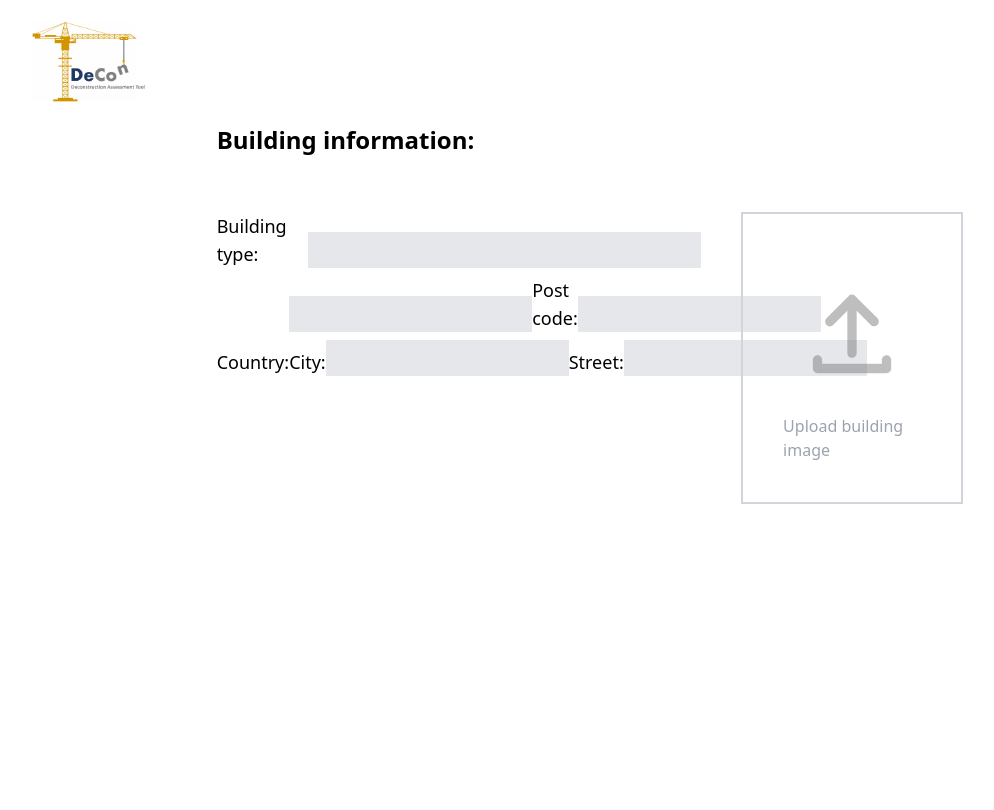
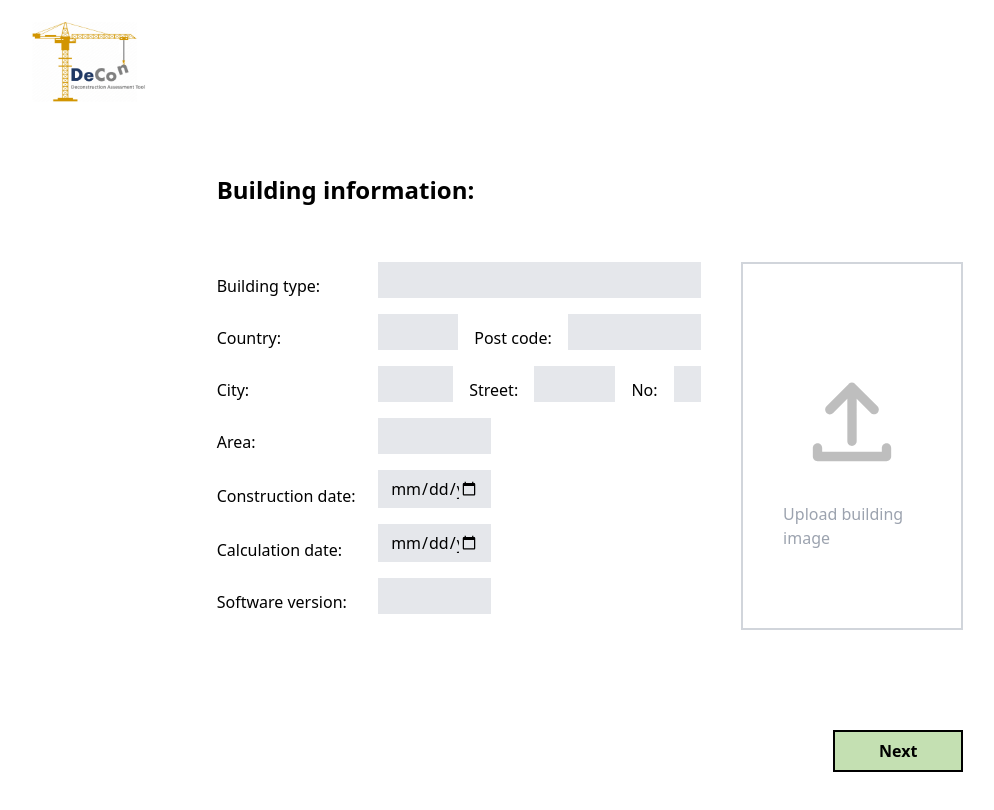
Before and after one commit to shariful10/DeCon, a React (Vite) app: page /building-information in a window 1280 px wide. Shown: the top 810 px of the page, without its empty margins (50-1044 px from the left). Built offline with nearby package versions, Linux system fonts and the light colour scheme.

Commit message:
Features: Building Information UI Completed

```diff
--- a/src/components/utils/Button.jsx
+++ b/src/components/utils/Button.jsx
@@ -1,8 +1,11 @@
 import React from "react";
 
-const Button = ({ btnTitle }) => {
+const Button = ({ btnTitle, type }) => {
 	return (
-		<button className="font-semibold bg-primary py-[7px] px-[44px] border-2 border-black">
+		<button
+			type={type}
+			className="font-semibold bg-primary py-[7px] px-[44px] border-2 border-black"
+		>
 			{btnTitle}
 		</button>
 	);
--- a/src/pages/BuildingInfo.jsx
+++ b/src/pages/BuildingInfo.jsx
@@ -1,77 +1,198 @@
+import Navbar from "../components/shared/Navbar";
+import UploadIcon from "../components/icons/UploadIcon";
 import Container from "../components/container/Container";
-import UploadIcon from "../components/icons/UploadIcon";
-import Navbar from "../components/shared/Navbar";
+import Button from "../components/utils/Button";
 
 const BuildingInfo = () => {
 	return (
 		<>
 			<Navbar />
 			<Container>
-				<div className="w-full md:w-[70%] mx-auto">
+				<div className="w-full md:w-[70%] mx-auto my-[50px]">
 					<h1 className="text-2xl font-semibold">Building information:</h1>
 					<div className="mt-14">
 						<form>
-							<div className="grid md:grid-cols-3 gap-10">
-								<div className="col-span-2">
-									<div className="flex justify-between items-end mb-2">
-										<label htmlFor="building-type" className="text-lg">
+							<div className="grid xl:grid-cols-3 gap-10">
+								<div className="xl:col-span-2">
+									<div className="">
+										<div className="grid grid-cols-3 items-end mb-4">
+											<div className="flex flex-col">
+												<label
+													htmlFor="building-type"
+													className="whitespace-nowrap"
+												>
 													Building type:
 												</label>
+											</div>
+											<div className="col-span-2">
 												<input
 													type="text"
-											className="w-[500px] bg-gray-200 py-1.5 pl-3 focus:outline-none"
+													className="bg-gray-200 py-1.5 pl-3 focus:outline-none w-full"
 													name="building-type"
 													id="building-type"
 												/>
 											</div>
-									<div className="flex justify-between items-end">
-										<label htmlFor="country" className="text-lg">
+										</div>
+										<div className="grid grid-cols-3 items-end mb-4">
+											<div className="flex flex-col">
+												<label htmlFor="country" className="whitespace-nowrap">
 													Country:
 												</label>
-										<div className="w-[500px]">
-											<div className="flex justify-between items-end mb-2">
+											</div>
+											<div className="col-span-2">
+												<div className="flex justify-between items-end gap-4">
 													<input
 														type="text"
-													className=" bg-gray-200 py-1.5 pl-3 focus:outline-none"
-													name="building-type"
-													id="building-type"
+														className="bg-gray-200 py-1.5 pl-3 focus:outline-none w-[35%]"
+														name="country"
+														id="country"
 													/>
-												<label htmlFor="post-code" className="text-lg">
+													<div className="flex items-end justify-between gap-4">
+														<label
+															htmlFor="post-code"
+															className="whitespace-nowrap"
+														>
 															Post code:
 														</label>
 														<input
 															type="text"
-													className=" bg-gray-200 py-1.5 pl-3 focus:outline-none"
-													name="building-type"
-													id="building-type"
+															className="bg-gray-200 py-1.5 pl-3 focus:outline-none w-full"
+															name="post-code"
+															id="post-code"
 														/>
 													</div>
-											<div className="flex justify-between items-end">
-												<label htmlFor="post-code" className="text-lg">
+												</div>
+											</div>
+										</div>
+										<div className="grid grid-cols-3 items-end mb-4">
+											<div className="flex flex-col">
+												<label htmlFor="city" className="whitespace-nowrap">
 													City:
 												</label>
+											</div>
+											<div className="col-span-2">
+												<div className="flex justify-between items-end gap-4">
 													<input
 														type="text"
-													className=" bg-gray-200 py-1.5 pl-3 focus:outline-none"
-													name="building-type"
-													id="building-type"
+														className="bg-gray-200 py-1.5 pl-3 focus:outline-none w-[55%]"
+														name="city"
+														id="city"
 													/>
+													<div className="flex items-end justify-between gap-4">
+														<div className="flex justify-between items-center gap-4">
+															<div className="flex justify-between items-end gap-4 w-[65%]">
 																<label
-													htmlFor="post-code"
-													className="text-lg whitespace-nowrap"
+																	htmlFor="street"
+																	className="whitespace-nowrap"
 																>
 																	Street:
 																</label>
 																<input
 																	type="text"
-													className=" bg-gray-200 py-1.5 pl-3 focus:outline-none"
-													name="building-type"
-													id="building-type"
+																	className="bg-gray-200 py-1.5 pl-3 focus:outline-none w-full"
+																	name="street"
+																	id="street"
+																/>
+															</div>
+															<div className="flex justify-between items-end gap-4 w-[31%]">
+																<label
+																	htmlFor="no"
+																	className="whitespace-nowrap"
+																>
+																	No:
+																</label>
+																<input
+																	type="tell"
+																	className="bg-gray-200 py-1.5 pl-3 focus:outline-none w-full"
+																	name="no"
+																	id="no"
 																/>
 															</div>
 														</div>
 													</div>
 												</div>
+											</div>
+										</div>
+										<div className="grid grid-cols-3 items-end mb-4">
+											<div className="flex flex-col">
+												<label htmlFor="area" className="whitespace-nowrap">
+													Area:
+												</label>
+											</div>
+											<div className="col-span-2">
+												<div className="flex justify-between items-end gap-4">
+													<input
+														type="text"
+														className="bg-gray-200 py-1.5 pl-3 focus:outline-none w-[35%]"
+														name="area"
+														id="area"
+													/>
+												</div>
+											</div>
+										</div>
+										<div className="grid grid-cols-3 items-end mb-4">
+											<div className="flex flex-col">
+												<label
+													htmlFor="construction-date"
+													className="whitespace-nowrap"
+												>
+													Construction date:
+												</label>
+											</div>
+											<div className="col-span-2">
+												<div className="flex justify-between items-end gap-4">
+													<input
+														type="date"
+														className="bg-gray-200 py-1.5 px-3 focus:outline-none w-[35%]"
+														name="construction-date"
+														id="construction-date"
+													/>
+												</div>
+											</div>
+										</div>
+										<div className="grid grid-cols-3 items-end mb-4">
+											<div className="flex flex-col">
+												<label
+													htmlFor="calculation-date"
+													className="whitespace-nowrap"
+												>
+													Calculation date:
+												</label>
+											</div>
+											<div className="col-span-2">
+												<div className="flex justify-between items-end gap-4">
+													<input
+														type="date"
+														className="bg-gray-200 py-1.5 px-3 focus:outline-none w-[35%]"
+														name="calculation-date"
+														id="calculation-date"
+													/>
+												</div>
+											</div>
+										</div>
+										<div className="grid grid-cols-3 items-end mb-4">
+											<div className="flex flex-col">
+												<label
+													htmlFor="software-version"
+													className="whitespace-nowrap"
+												>
+													Software version:
+												</label>
+											</div>
+											<div className="col-span-2">
+												<div className="flex justify-between items-end gap-4">
+													<input
+														type="text"
+														className="bg-gray-200 py-1.5 px-3 focus:outline-none w-[35%]"
+														name="software-version"
+														id="software-version"
+													/>
+												</div>
+											</div>
+										</div>
+									</div>
+								</div>
+								{/* Image upload from here */}
 								<div className="border-2 border-gray-300 relative p-10">
 									<input
 										type="file"
@@ -88,6 +209,9 @@ const BuildingInfo = () => {
 									</label>
 								</div>
 							</div>
+							<div className="text-right mt-[100px]">
+								<Button type="submit" btnTitle="Next" />
+							</div>
 						</form>
 					</div>
 				</div>
```
Lines whose indentation alone changed are shown as unchanged.
